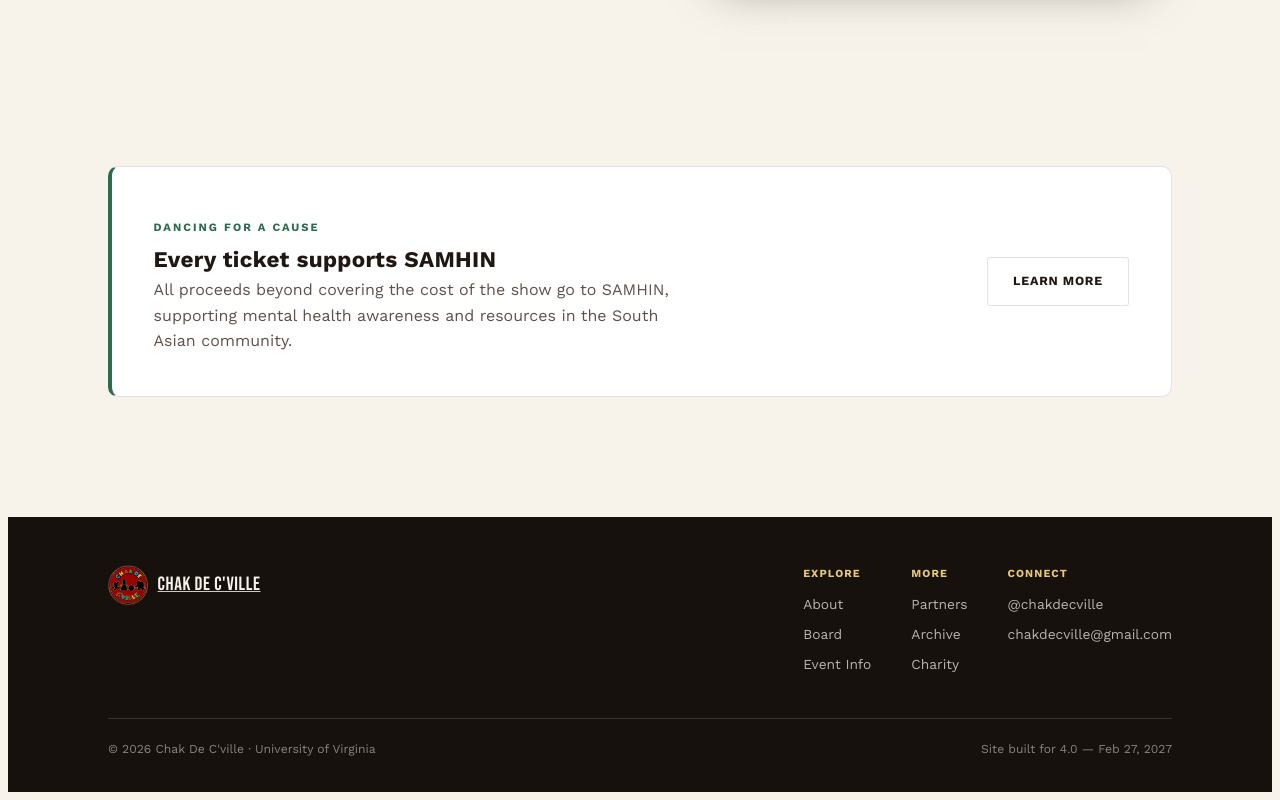
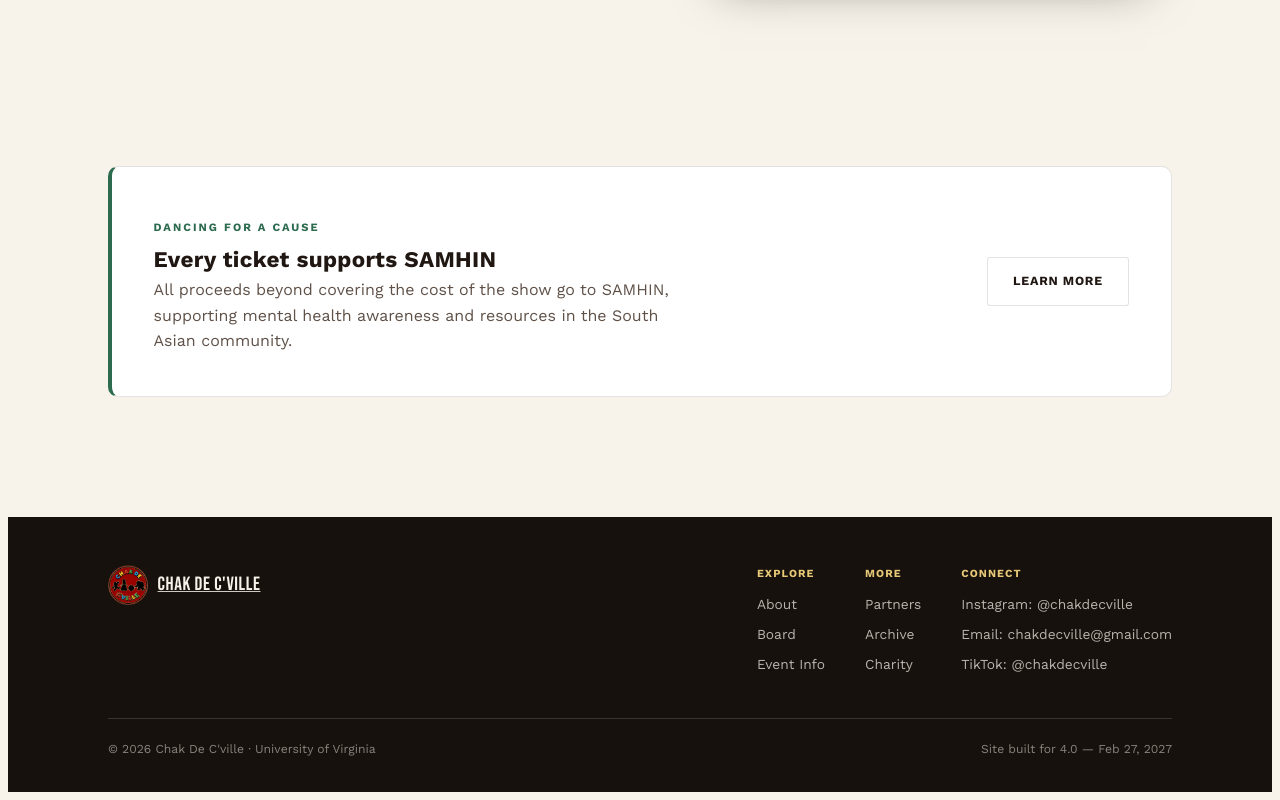
Before and after one commit to samiksha-gumma/chak-de-cville, a plain HTML site: page index.html in a window 1280 px wide. Shown: the part 1620-2420 px from the top of the page. Drawn offline with nearby package versions, Linux system fonts and the light colour scheme.

Commit message:
Added comma in about page and included tiktok in index.html

```diff
--- a/index.html
+++ b/index.html
@@ -699,7 +699,7 @@
         </div>
         <div class="two-col rev">
           <div class="prose">
-            <p class="lede">Chak De C'ville is a non-profit contracted independent organization (CIO) at the University of Virginia dedicated to promoting awareness of South Asian culture through dance.</p>
+            <p class="lede">Chak De C'ville is a non-profit, contracted independent organization (CIO) at the University of Virginia dedicated to promoting awareness of South Asian culture through dance.</p>
             <p>Every year, we bring intercollegiate teams from across the country to Charlottesville for a single night of competition spanning Bollywood Fusion and Indian Classical dance — sharing traditions, storytelling, and choreography with the UVA community and beyond. Between judged sets, UVA organizations take the stage for exhibition performances, and the whole show is open to the public.</p>
             <p>What started as Chak De C'ville 1.0 has grown each year — 4.0 is our biggest push yet toward a nationally recognized competition that gives talented collegiate dancers a real platform.</p>
           </div>
@@ -876,8 +876,9 @@
         </div>
         <div>
           <h4>Connect</h4>
-          <a href="https://instagram.com/chakdecville" target="_blank" rel="noopener">@chakdecville</a>
-          <a href="mailto:chakdecville@gmail.com">chakdecville@gmail.com</a>
+          <a href="https://instagram.com/chakdecville" target="_blank" rel="noopener">Instagram: @chakdecville</a>
+          <a href="mailto:chakdecville@gmail.com">Email: chakdecville@gmail.com</a>
+          <a href="https://www.tiktok.com/@chakdecville" target="_blank" rel="noopener">TikTok: @chakdecville</a>
         </div>
       </div>
     </div>
```
